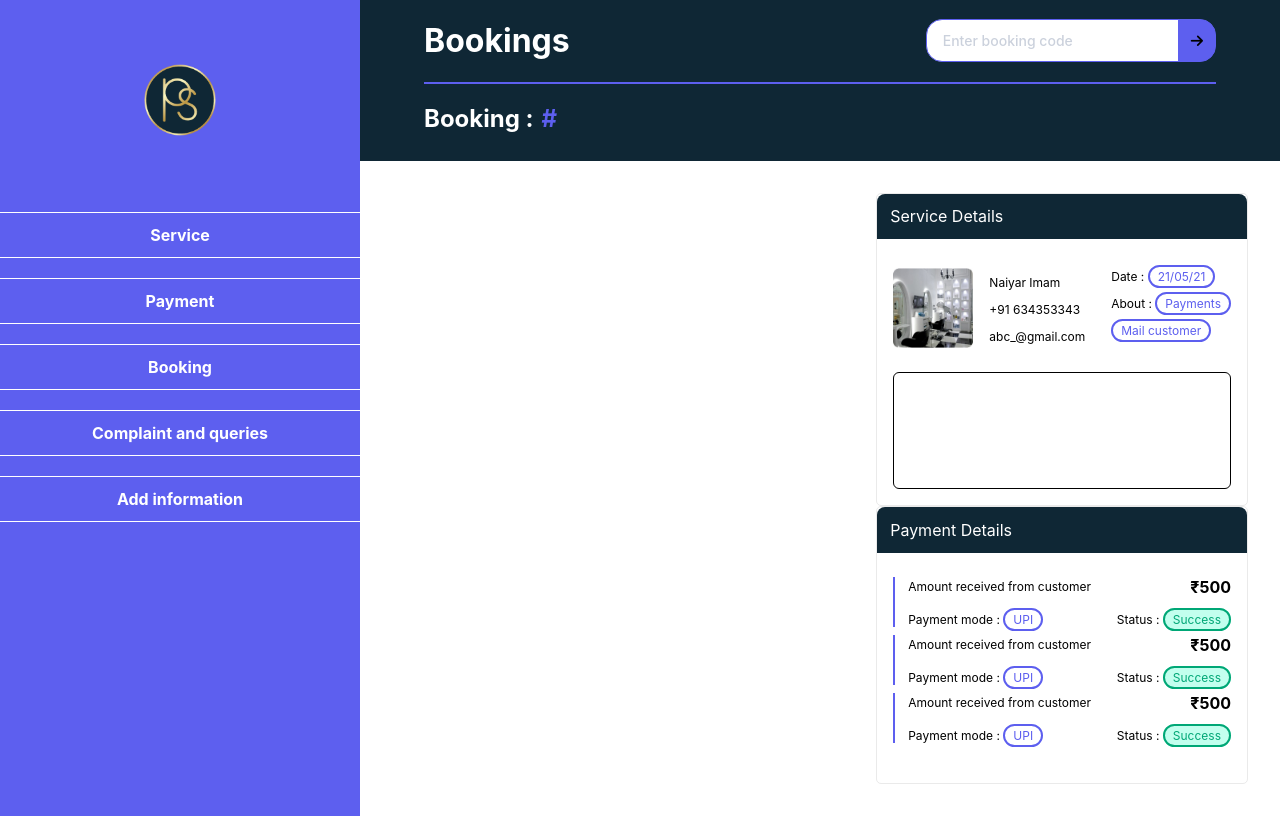
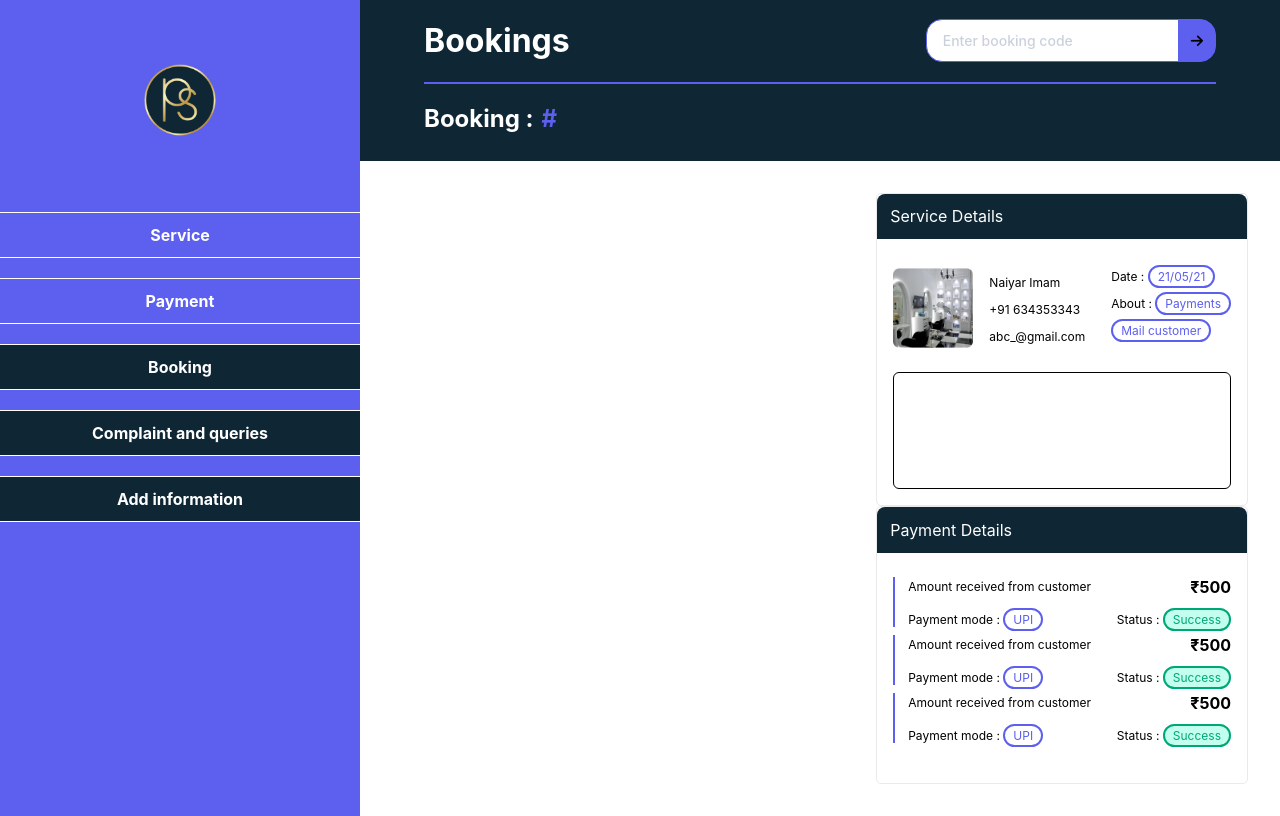
Before and after one commit to naiyar2000/prayas-website, a React (Create React App) app in the folder client/: page /booking in a window 1280 px wide. Built offline with nearby package versions, Linux system fonts and the light colour scheme.

Commit message:
Naiyar. done and dusted

```diff
--- a/client/src/Components/NavigationSidebar.jsx
+++ b/client/src/Components/NavigationSidebar.jsx
@@ -1,5 +1,5 @@
 import React from 'react'
-import { Link } from 'react-router-dom'
+import { NavLink } from 'react-router-dom'
 import logo from '../Assets/logo.png'
 import './css/NavigationSidebar.css'
 
@@ -17,17 +17,17 @@ const NavigationSidebar = ({isbooking=false}) => {
                 </div>
 
                 <ul className="navbar-nav">
-                    <li className="nav-item"><Link to="/" className="nav-link"><span className="link-text">Service</span></Link></li>
-                    <li  className="nav-item"><Link to="/payment" className="nav-link"><span className="link-text">Payment</span></Link></li>
-                    <li className="nav-item"><Link to="/booking" className="nav-link"><span className="link-text">Booking</span></Link></li>
-                    <li className="nav-item"><Link to="/booking" className="nav-link"><span className="link-text">Complaint and queries</span></Link></li>
-                    <li className="nav-item"><Link to="/booking" className="nav-link"><span className="link-text">Add information</span></Link></li>
+                    <li className="nav-item"><NavLink activeClassName="activeLink" exact to="/" className="nav-link"><span className="link-text">Service</span></NavLink></li>
+                    <li  className="nav-item"><NavLink activeClassName="activeLink" to="/payment" className="nav-link"><span className="link-text">Payment</span></NavLink></li>
+                    <li className="nav-item"><NavLink activeClassName="activeLink" to="/booking" className="nav-link"><span className="link-text">Booking</span></NavLink></li>
+                    <li className="nav-item"><NavLink activeClassName="activeLink" to="/booking" className="nav-link"><span className="link-text">Complaint and queries</span></NavLink></li>
+                    <li className="nav-item"><NavLink activeClassName="activeLink" to="/booking" className="nav-link"><span className="link-text">Add information</span></NavLink></li>
                 </ul>
                 {
                     isbooking ? (
                         <ul className="navbar-nav2">
-                            <li className="nav-item2"><Link to="/booking" className="nav-link2"><span className="link-text">New Input</span></Link></li>
-                            <li className="nav-item2"><Link to="/booking" className="nav-link2"><span className="link-text">Add agent</span></Link></li>
+                            <li className="nav-item2"><NavLink activeClassName="activeLink" to="/booking" className="nav-link2"><span className="link-text">New Input</span></NavLink></li>
+                            <li className="nav-item2"><NavLink activeClassName="activeLink" to="/booking" className="nav-link2"><span className="link-text">Add agent</span></NavLink></li>
                         </ul>
                     ) : null
                 }
--- a/client/src/Components/css/NavigationSidebar.css
+++ b/client/src/Components/css/NavigationSidebar.css
@@ -89,7 +89,7 @@
         transition: all 0.5s ease;
 }
 
-a:focus {
+.activeLink {
         background-color: #0F2735;
 }
 
--- a/client/src/Pages/Bookingspage.jsx
+++ b/client/src/Pages/Bookingspage.jsx
@@ -10,7 +10,7 @@ const Bookingspage = () => {
 
     const [inputText, setInputText] = useState("");
 
-    var count = 0;
+    // var count = 0;
 
     const [bookingDetails, setBookingDetails] = useState({});
 
@@ -54,7 +54,7 @@ const Bookingspage = () => {
                 <div className="bookingCards">
                     <div className='serviceCards1'>
                         {
-                            Object.keys(bookingDetails).length==0 ?
+                            Object.keys(bookingDetails).length===0 ?
                              null :
                                 <ServiceDetailsComponent
                                     serviceList={bookingDetails.serviceName}
```
